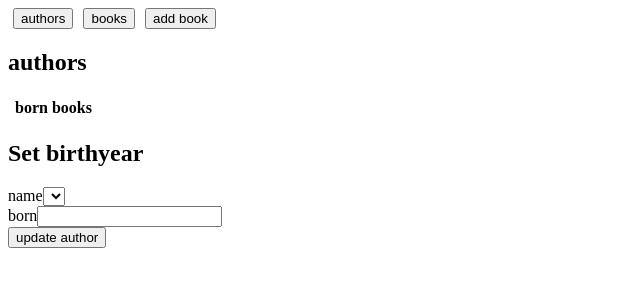
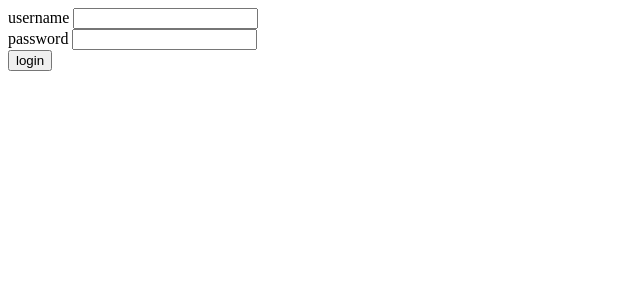
Before and after one commit to GilbertMarasigan/library-frontend, a React (Vite) app: page / in a window 1280 px wide. Shown: the top 300 px of the page, without its empty margins (0-640 px from the left). Built offline with nearby package versions, Linux system fonts and the light colour scheme.

Commit message:
fix add book

```diff
--- a/src/App.jsx
+++ b/src/App.jsx
@@ -1,3 +1,6 @@
+import { useState, useEffect } from "react"
+import { useApolloClient } from "@apollo/client"
+
 import {
   BrowserRouter as Router,
   Routes, Route, Link
@@ -5,13 +8,41 @@
 import Authors from "./components/Authors";
 import Books from "./components/Books";
 import NewBook from "./components/NewBook";
+import LoginForm from "./components/LoginForm";
 
 
 const App = () => {
 
+  const [token, setToken] = useState(null)
+  const client = useApolloClient()
+
   const padding = {
     padding: 5
   }
+
+  useEffect(() => {
+    const storedToken = localStorage.getItem("library-user-token");
+    if (storedToken) {
+      setToken(storedToken);
+    }
+  }, [])
+
+  const logout = () => {
+    setToken(null)
+    localStorage.clear()
+    client.resetStore()
+  }
+
+  console.log('token', token)
+
+  if (!token) {
+    return (
+      <div>
+        <LoginForm setToken={setToken} />
+      </div>
+    )
+  }
+
 
   return (
     <Router>
@@ -20,6 +51,7 @@
           <Link style={padding} to="/"><button>authors</button></Link>
           <Link style={padding} to="/books"><button>books</button></Link>
           <Link style={padding} to="/books/add"><button>add book</button></Link>
+          <button onClick={logout}>logout</button>
         </div>
 
         <Routes>
--- /dev/null
+++ b/src/components/LoginForm.jsx
@@ -0,0 +1,44 @@
+import { useEffect, useState } from "react"
+import { useMutation } from "@apollo/client"
+import { LOGIN } from "../queries"
+
+const LoginForm = ({ setToken }) => {
+    const [username, setUsername] = useState('')
+    const [password, setPassword] = useState('')
+
+    const [login, result] = useMutation(LOGIN, {
+        onError: (error) => {
+            console.log('error', error.graphQLErrors[0].message)
+        }
+    })
+
+    useEffect(() => {
+        if (result.data) {
+            const token = result.data.login.value
+            setToken(token)
+            localStorage.setItem('library-user-token', token)
+        }
+    }, [result.data])
+
+    const submit = async (event) => {
+        event.preventDefault()
+
+        login({ variables: { username, password } })
+    }
+
+    return (
+        <div>
+            <form onSubmit={submit}>
+                <div>
+                    username <input value={username} onChange={({ target }) => setUsername(target.value)} />
+                </div>
+                <div>
+                    password <input type="password" value={password} onChange={({ target }) => setPassword(target.value)} />
+                </div>
+                <button type="submit">login</button>
+            </form>
+        </div>
+    )
+}
+
+export default LoginForm
--- a/src/main.jsx
+++ b/src/main.jsx
@@ -2,22 +2,28 @@
 import ReactDOM from "react-dom/client";
 import App from "./App.jsx";
 
-import { ApolloClient, ApolloProvider, InMemoryCache } from "@apollo/client"
+import { ApolloClient, ApolloProvider, InMemoryCache, createHttpLink } from "@apollo/client"
+import { setContext } from '@apollo/client/link/context'
+
+const authLink = setContext((_, { headers }) => {
+  const token = localStorage.getItem('library-user-token')
+  return {
+    headers: {
+      ...headers,
+      Authorization: token ? `Bearer ${token}` : ""
+    }
+  }
+})
+
+const httpLink = createHttpLink({
+  uri: 'http://localhost:4000',
+})
 
 const client = new ApolloClient({
-  uri: 'http://localhost:4000',
+  link: authLink.concat(httpLink),
   cache: new InMemoryCache(),
 })
 
-// const query = gql`
-// query {
-//   bookCount
-// }
-// `
-// client.query({ query })
-//   .then((response) => {
-//     console.log(response.data)
-//   })
 
 ReactDOM.createRoot(document.getElementById("root")).render(
   <React.StrictMode>
--- a/src/queries.js
+++ b/src/queries.js
@@ -32,7 +32,10 @@
         ) {
             title
             published
-            author
+            author {
+              id
+              name
+            }
             id
             genres
         }
@@ -52,3 +55,14 @@
         }
   }
 `
+
+export const LOGIN = gql`
+  mutation login($username: String!, $password: String!){
+      login(
+        username: $username,
+        password: $password
+      ) {
+        value
+      }
+  }
+`
```
